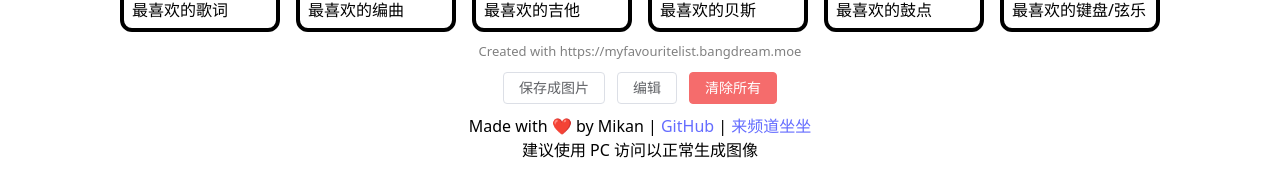
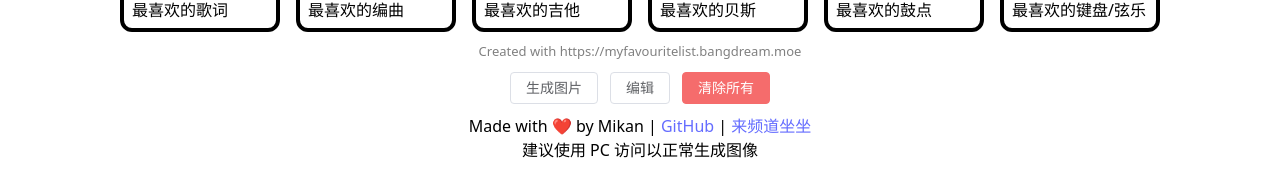
Before and after one commit to mitian233/bang-dream-favourite-list, a Vue app in the folder frontend/: page / in a window 1280 px wide. Shown: the part 602-773 px from the top of the page. Built offline with nearby package versions, Linux system fonts and the light colour scheme.

Commit message:
add loading

```diff
--- a/frontend/src/components/songsListView.vue
+++ b/frontend/src/components/songsListView.vue
@@ -55,11 +55,12 @@ const handleClose = (done: () => void) => {
     </template>
   </el-dialog>
   <div>
-    <el-button @click="saveImg">保存成图片</el-button>
+    <el-button @click="saveImg">生成图片</el-button>
     <el-button @click="editWindow">编辑</el-button>
     <el-button type="danger" @click="deleteAll">清除所有</el-button>
   </div>
-  <el-dialog v-model="saveImgDialogVisible" title="生成记录" width="70%">
+  <el-dialog v-model="saveImgDialogVisible" title="图片生成记录" width="70%" v-loading="imgDialogLoading">
+    <p>长按以保存</p>
     <div id="saveimagecanvas"></div>
     <template #footer>
       <span class="dialog-footer">
@@ -105,6 +106,7 @@ export default {
       dialogVisible: false,
       saveImgDialogVisible: false,
       pickUpVisible: false,
+      imgDialogLoading: false,
     }
   },
   methods: {
@@ -112,6 +114,7 @@ export default {
       console.log('addImg', item, girdIndex)
     },
     saveImg() {
+      this.imgDialogLoading = true
       this.saveImgDialogVisible = true
       console.log('saveImg')
       html2canvas(document.querySelector("#gird"),{
@@ -123,6 +126,7 @@ export default {
       }).then(canvas => {
         document.querySelector('#saveimagecanvas').appendChild(canvas).style.width = '100%'
       })
+      this.imgDialogLoading = false
     },
     editWindow() {
       this.pickUpVisible = true
```
